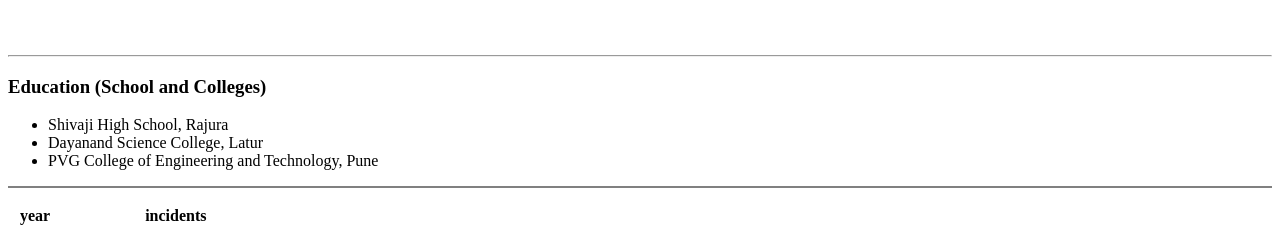
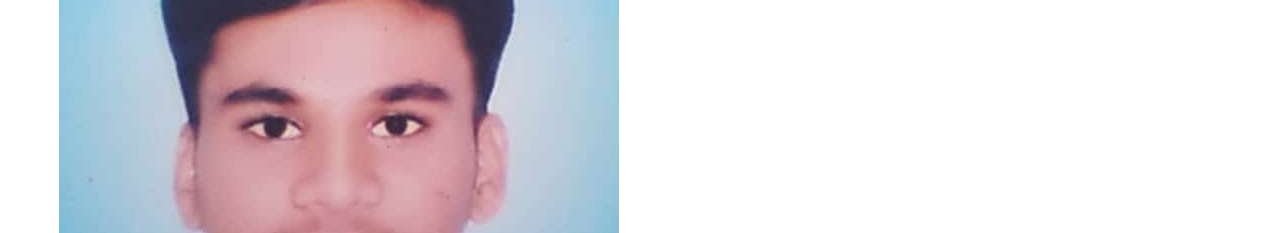
Before and after one commit to anurag18199/CV, a plain HTML site: page index.html in a window 1280 px wide. Shown: the part 211-444 px from the top of the page. Drawn offline with Linux system fonts and the light colour scheme.

Commit message:
photo input

```diff
--- a/index.html
+++ b/index.html
@@ -8,7 +8,7 @@
   <body>
     <table cellspacing="50">
       <tr>
-        <td><img src="" alt="my photo"></td>
+        <td><img src="my photo.jpg" alt="my photo"></td>
         <td><h1>Anurag Kadam</h1>
         <p><em>Graduating student at <strong><a href="https://www.pvgcoet.ac.in/">PVG COET, Pune</a></strong></em></p>
         <p>I'm a college student. I'm studying Computer Science</p></td>
```
